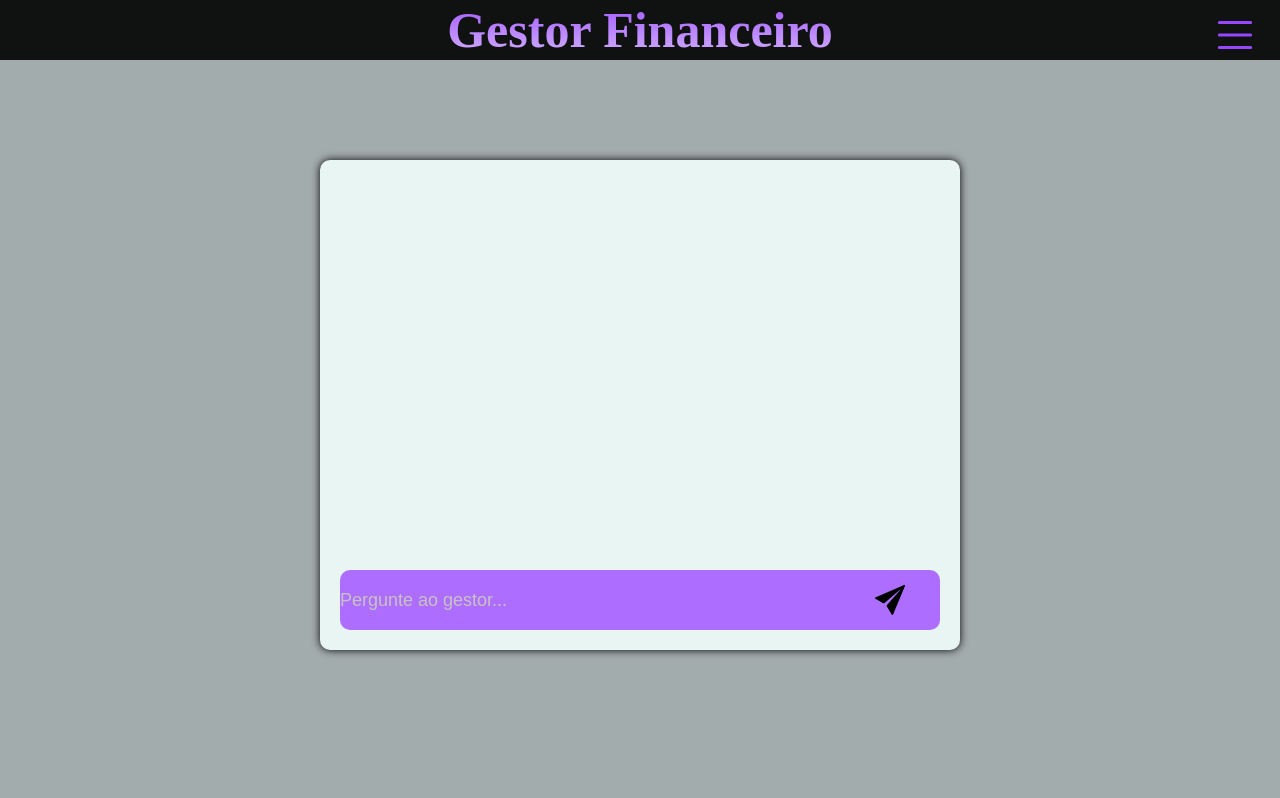
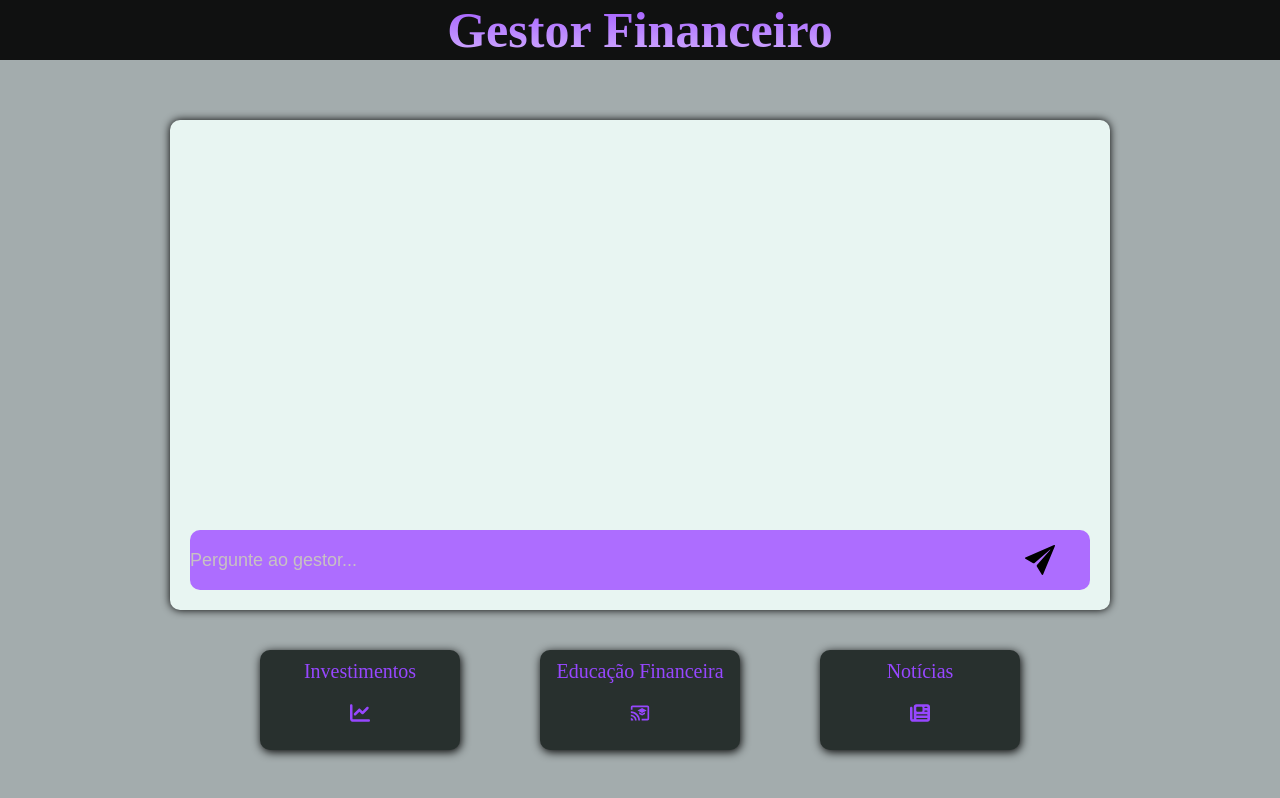
Before and after one commit to ArnaldWeslen05/GestorFinanceiro, a React (Create React App) app in the folder front/: page / in a window 1280 px wide. Built offline with nearby package versions, Linux system fonts and the light colour scheme.

Commit message:
Style(front): Responsividade do chat e do menu

```diff
--- a/front/src/componetes/App.js
+++ b/front/src/componetes/App.js
@@ -1,6 +1,7 @@
 import React from "react";
 import Cabecario from "./Cabecario";
 import Chat from "./Chat";
+import Footer from "./Footer";
 import './style.css';
 
 const App = () =>{
@@ -15,6 +16,9 @@ const App = () =>{
                 <Chat/>
             </div>
 
+           <footer>
+                <Footer/>
+           </footer>
         </div>
 
     )
--- /dev/null
+++ b/front/src/componetes/Footer.js
@@ -0,0 +1,31 @@
+import { FaChartLine } from "react-icons/fa6";
+import { MdCastForEducation } from "react-icons/md";
+import { FaNewspaper } from "react-icons/fa6";
+import './footer.css';
+
+const Footer =()=>{
+  return(
+    <div>
+        <div className="caixa-footer">
+
+            <div className="box-footer">
+                 <p>Investimentos</p>
+                 <p> <FaChartLine/> </p>
+            </div>
+
+            <div className="box-footer">
+                <p>Educação Financeira</p>
+                <p><MdCastForEducation /></p>
+            </div>
+
+            <div className="box-footer">
+                <p>Notícias</p>
+                <p><FaNewspaper/></p>
+            </div>
+
+        </div>
+    </div>
+  )
+}
+
+export default Footer;
--- a/front/src/componetes/chat.css
+++ b/front/src/componetes/chat.css
@@ -4,9 +4,9 @@
     align-content: center;
 }
 .caixa{
-    margin-top: 100px;
-    background-color: #E8F5F2;
-   width: 600px;
+   margin-top: 60px;
+   background-color: #E8F5F2;
+   width: 900px;
    height: 450px;
    box-shadow: 0px 0px 8px;
    display: flex;
@@ -22,7 +22,7 @@
     align-content: center;
 }
 .pergunta input{
-    width: 600px;
+    width: 900px;
     height: 60px;
     background-color: #AD6DFF ;
     border-radius: 10px;
@@ -47,3 +47,49 @@
      height: 40px;
      width: 40px;
 }
+
+@media screen and (max-width: 950px) {
+    .caixa{
+        width: 700px;
+        height: 450px;
+    }
+    .pergunta input{
+        width: 700px;
+    }
+}
+@media screen and (max-width :860px ) {
+    .caixa{
+        width: 600px;
+        height: 600px;
+    }
+    .pergunta input{
+        width: 600px;
+    }
+}
+@media screen and (max-width :750px ) {
+    .caixa{
+        width: 500px;
+        height: 500px;
+    }
+    .pergunta input{
+        width: 500px;
+    }
+}
+@media screen and (max-width :650px ) {
+    .caixa{
+        width: 400px;
+        height: 500px;
+    }
+    .pergunta input{
+        width: 400px;
+    }
+}
+@media screen and (max-width: 450px){
+    .caixa{
+        width: 280px;
+        height: 500px;
+    }
+    .pergunta input{
+        width: 280px;
+    }
+}
--- /dev/null
+++ b/front/src/componetes/footer.css
@@ -0,0 +1,30 @@
+.caixa-footer{
+    display: grid;
+    grid-template-columns: repeat(3, 250px);
+    grid-gap: 30px ;
+    justify-content: center;
+    justify-items: center;
+    align-items: center;
+    padding: 40px ;
+    cursor: pointer;
+}
+.box-footer{
+    text-align: center;
+    background-color: #28302e;
+    border-radius: 10px;
+    width: 200px;
+    height: 100px;
+    box-shadow: 1px 2px 10px black;
+}
+.box-footer p{
+    padding: 10px;
+    font-size: 20px;
+    font-style: bold italic;
+    color: #9747FF;
+    cursor: pointer;
+}
+@media screen and (max-width: 850px){
+    .caixa-footer{
+        display: none;
+    }
+}
--- a/front/src/componetes/style.css
+++ b/front/src/componetes/style.css
@@ -23,7 +23,7 @@ body{
 }
 .btn-menu{
     color: #9747FF;
-    display: flex;
+    display: none;
     margin-left: auto;
     justify-content: flex-end;
     margin-top: -50px;
@@ -50,3 +50,8 @@ body{
     padding: 10px;
     cursor: pointer;
 }
+@media screen and (max-width: 850px){
+    .btn-menu{
+        display: flex;
+    }
+}
```
